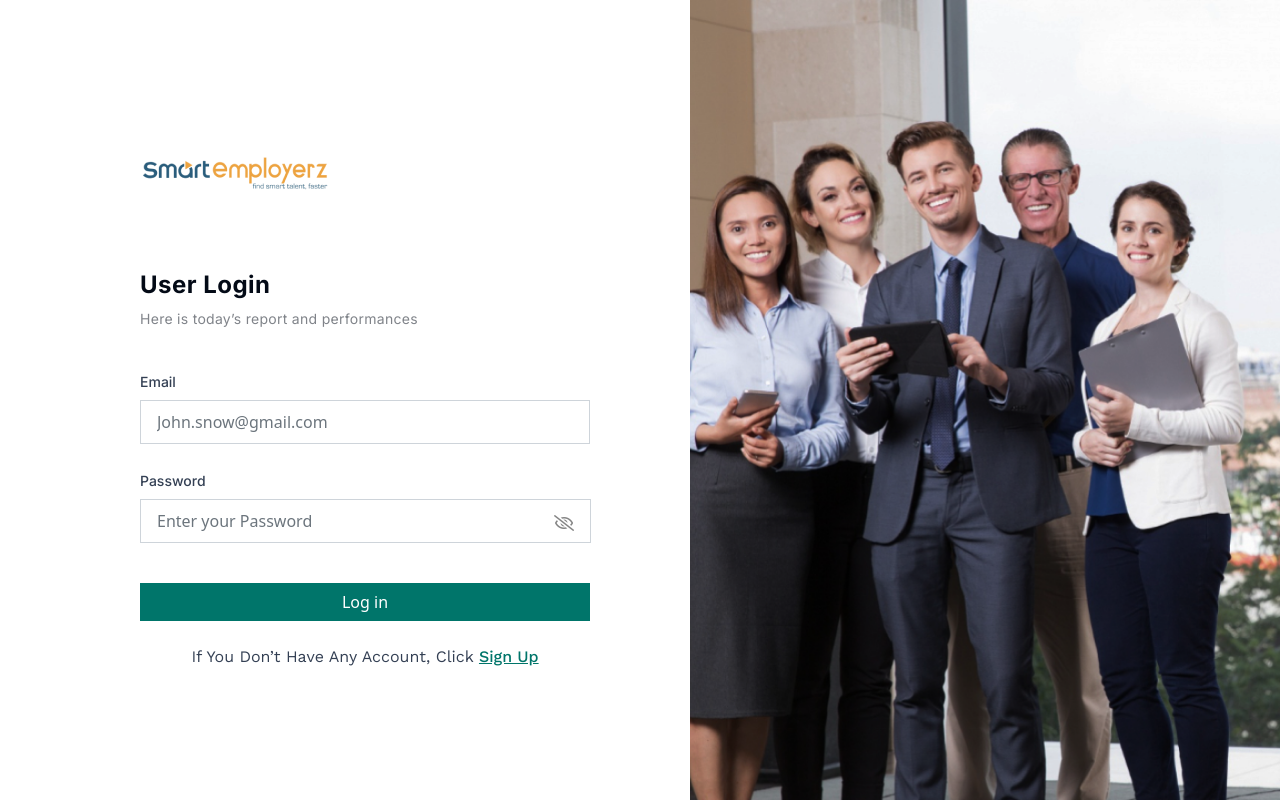
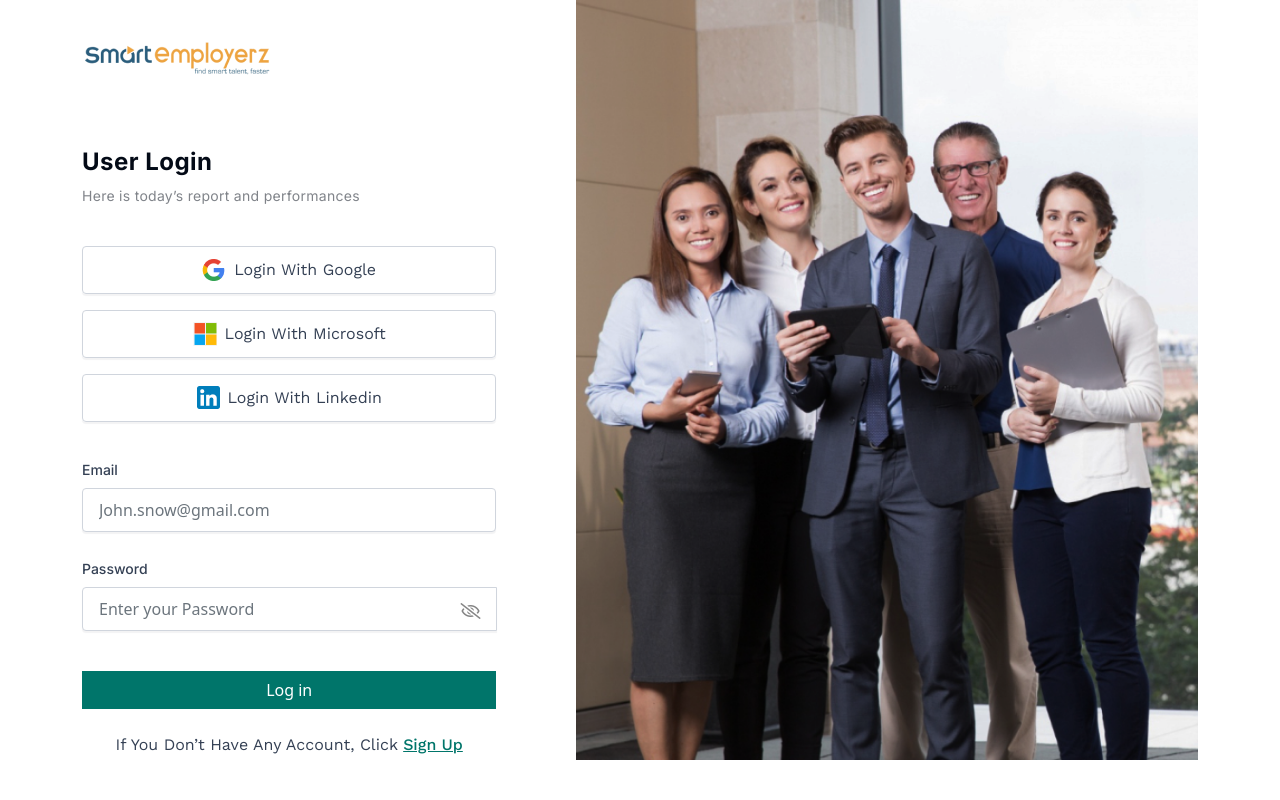
Before and after one commit to sazzadshakhbd/smartemployerz, a PHP site: page /login.php in a window 1280 px wide. Run offline with PHP 8.4, Linux system fonts and the light colour scheme.

Commit message:
login page redesign

```diff
--- a/css/style.css
+++ b/css/style.css
@@ -41,31 +41,14 @@ body {
     background: #00756a; }
 
 .login-wrapper {
-  grid-template-columns: repeat(2, 1fr);
-  gap: 100px;
-  display: grid;
-  align-items: center;
-  justify-content: center;
-  height: 100vh; }
-  @media screen and (max-width: 991.98px) {
-    .login-wrapper {
-      display: flex;
-      flex-direction: column;
-      align-items: center;
-      justify-content: center;
-      gap: 50px; } }
+  display: flex;
+  height: calc(100vh - 100px);
+  gap: 80px; }
   .login-wrapper .login-card {
-    padding-left: 140px; }
-    @media screen and (max-width: 991.98px) {
-      .login-wrapper .login-card {
-        padding-left: 0;
-        width: 75%;
-        padding: 1rem; } }
-    @media screen and (max-width: 575.98px) {
-      .login-wrapper .login-card {
-        width: 100%; } }
+    flex-basis: 40%;
+    flex-grow: 1; }
     .login-wrapper .login-card .card-header {
-      margin-bottom: 78px;
+      margin-bottom: 70px;
       margin-top: 40px; }
       @media screen and (max-width: 991.98px) {
         .login-wrapper .login-card .card-header {
@@ -85,6 +68,26 @@ body {
         font-weight: 400;
         letter-spacing: 0.28px;
         opacity: 0.5; }
+    .login-wrapper .login-card .card-body .social-links {
+      margin-bottom: 35px; }
+      .login-wrapper .login-card .card-body .social-links a {
+        color: #344054;
+        font-family: "Work Sans", sans-serif;
+        font-size: 16px;
+        font-weight: 400;
+        line-height: 1.5rem;
+        text-align: center;
+        display: flex;
+        align-items: center;
+        justify-content: center;
+        height: 48px;
+        text-decoration: none;
+        margin-bottom: 1rem;
+        border: 1px solid #D0D5DD;
+        box-shadow: 0px 2px 1px 0px rgba(16, 24, 40, 0.05);
+        border-radius: 4px; }
+        .login-wrapper .login-card .card-body .social-links a img {
+          margin-right: 8px; }
     .login-wrapper .login-card .card-body form .form-group {
       margin-bottom: 1.5rem; }
       .login-wrapper .login-card .card-body form .form-group label {
@@ -95,10 +98,12 @@ body {
         line-height: 20px;
         margin-bottom: 0.5rem; }
       .login-wrapper .login-card .card-body form .form-group input {
-        background: #fff;
+        background: #ffffff;
         padding: 1rem;
-        border-radius: 0;
-        height: 44px; }
+        border: 1px solid #D0D5DD;
+        box-shadow: 0px 2px 1px 0px rgba(16, 24, 40, 0.05);
+        height: 44px;
+        border-radius: 4px; }
       .login-wrapper .login-card .card-body form .form-group i {
         position: absolute;
         top: 1rem;
@@ -117,10 +122,5 @@ body {
         color: #00756A;
         font-weight: 500; }
   .login-wrapper .login-image {
-    background-image: url("../img/auth/login-image.png");
-    background-repeat: no-repeat;
-    background-position: top right;
-    background-size: cover; }
-    @media screen and (max-width: 991.98px) {
-      .login-wrapper .login-image {
-        display: none; } }
+    flex-basis: 60%;
+    flex-grow: 1; }
--- a/login.php
+++ b/login.php
@@ -5,8 +5,8 @@
 
     <!-- Start Main Section -->
     <main>
-        <div class="container-fluid px-0">
-            <div class="row g-0">
+        <div class="container">
+            <div class="row">
                 <div class="col-xxl-12">
                     <div class="login-wrapper">
                         <div class="card login-card border-0 bg-transparent">
@@ -18,6 +18,20 @@
                                     <h2 class="text-capitalize ">user login</h2>
                                     <p class="mb-0">Here is today’s report and performances</p>
                                 </div>
+                                <div class="social-links">
+                                    <a href="#" target="_blank">
+                                        <img src="./img/auth/gmail.png" alt="gmail-logo" />
+                                        Login With Google
+                                    </a>
+                                    <a href="#" target="_blank">
+                                        <img src="./img/auth/microsoft.png" alt="microsoft-logo" />
+                                        Login With Microsoft
+                                    </a>
+                                    <a href="#" target="_blank">
+                                        <img src="./img/auth/linkedin.png" alt="linkedin-logo" />
+                                        Login With Linkedin
+                                    </a>
+                                </div>
                                 <form method="post" action="/form" autocomplete="off">
                                     <div class="form-group">
                                         <label class="form-label" for="email">Email</label>
@@ -28,7 +42,8 @@
                                         <label for="password" class="form-label">Password</label>
                                         <div class="input-group">
                                             <input type="password" id="password" name="password"
-                                                placeholder="Enter your Password" autocomplete="off" class="form-control" required />
+                                                placeholder="Enter your Password" autocomplete="off"
+                                                class="form-control" required />
                                             <div class="input-group-addon">
                                                 <a href="javascript:void(0)">
                                                     <i class="far fa-eye-slash" aria-hidden="true"></i>
@@ -39,15 +54,18 @@
 
                                     <div class="form-group">
                                         <div class="d-grid col-12">
-                                        <button type="submit" class="btn text-white rounded-0 ">Log
-                                            in</button>
+                                            <button type="submit" class="btn text-white rounded-0 ">Log
+                                                in</button>
                                         </div>
                                     </div>
-                                    <p class="text-center">If You Don’t Have Any Account, Click <a href="#">Sign Up</a></p>
+                                    <p class="text-center">If You Don’t Have Any Account, Click <a href="#">Sign Up</a>
+                                    </p>
                                 </form>
                             </div>
                         </div>
-                        <div class="card login-image h-100 rounded-0 border-0"></div>
+                        <div class="login-image">
+                            <img src="./img/auth/login-image.png" class="img-fluid" alt="Login Image" />
+                        </div>
                     </div>
                 </div>
             </div>
@@ -56,9 +74,6 @@
     <!-- End Main Section -->
 
     <?php @include("./view/footer.php") ?>
-
-
-
 </body>
 
 </html>
--- a/scss/_variables.scss
+++ b/scss/_variables.scss
@@ -1,7 +1,9 @@
 $dark: #030a16;
 $gray: #344054;
 $gray1: #858585;
+$gray2: #D0D5DD;
 $teal: #00756A;
+$white: #ffffff;
 
 
 $inter: 'Inter', sans-serif;
--- a/scss/components/_login-card.scss
+++ b/scss/components/_login-card.scss
@@ -1,40 +1,18 @@
 .login-wrapper {
-  grid-template-columns: repeat(2, 1fr);
-  gap:100px;
-  display: grid;
-  align-items: center;
-  justify-content: center;
-  height: 100vh;
-  @media screen and (max-width: 991.98px) {
   display: flex;
-    flex-direction: column;
-    align-items: center;
-    justify-content: center;
-    gap: 50px;
-
-  }
+  height: calc(100vh - 100px);
+  gap: 80px;
   .login-card {
-    padding-left: 140px;
-    @media screen and (max-width: 991.98px) {
-        padding-left: 0;
-        width: 75%;
-        padding: 1rem;
-    }
-    @media screen and (max-width: 575.98px) {
-        width: 100%;
-    }
+    flex-basis: 40%;
+    flex-grow: 1;
     .card-header {
-      margin-bottom: 78px;
+      margin-bottom: 70px;
       margin-top: 40px;
       @media screen and (max-width: 991.98px) {
         text-align: center;
       }
     }
     .card-body {
-        // overflow-y: scroll;
-        // overflow-x: hidden;
-        // max-height: 300px;
-        // width: 100%;
       .form-title {
         margin-bottom: 40px;
         h2 {
@@ -53,6 +31,29 @@
           opacity: 0.5;
         }
       }
+      .social-links {
+        margin-bottom: 35px;
+        a {
+          color: $gray;
+          font-family: $workSans;
+          font-size: 16px;
+          font-weight: 400;
+          line-height: 1.5rem;
+          text-align: center;
+          display: flex;
+          align-items: center;
+          justify-content: center;
+          height: 48px;
+          text-decoration: none;
+          margin-bottom: 1rem;
+          border: 1px solid $gray2;
+          box-shadow: 0px 2px 1px 0px rgba(16, 24, 40, 0.05);
+          border-radius: 4px;
+          img {
+            margin-right: 8px;
+          }
+        }
+      }
       form {
         .form-group {
           margin-bottom: 1.5rem;
@@ -65,10 +66,12 @@
             margin-bottom: 0.5rem;
           }
           input {
-            background: #fff;
+            background: $white;
             padding: 1rem;
-            border-radius: 0;
+            border: 1px solid $gray2;
+            box-shadow: 0px 2px 1px 0px rgba(16, 24, 40, 0.05);
             height: 44px;
+            border-radius: 4px;
           }
           i {
             position: absolute;
@@ -80,7 +83,6 @@
             margin-top: 1rem;
             background: $teal;
           }
-
         }
         p {
           color: $gray;
@@ -89,7 +91,7 @@
           font-weight: 400;
           line-height: 24px;
           a {
-                color:$teal;
+            color: $teal;
             font-weight: 500;
           }
         }
@@ -97,12 +99,7 @@
     }
   }
   .login-image {
-    background-image: url("../img/auth/login-image.png");
-    background-repeat: no-repeat;
-    background-position: top right;
-    background-size: cover;
-    @media screen and (max-width: 991.98px) {
-        display: none   ;
+    flex-basis: 60%;
+    flex-grow: 1;
   }
 }
-}
```
Also changed, not shown: login.html (+25 -7 lines), img/auth/gmail.png (added), img/auth/linkedin.png (added), img/auth/microsoft.png (added). Lines whose indentation alone changed are shown as unchanged.
